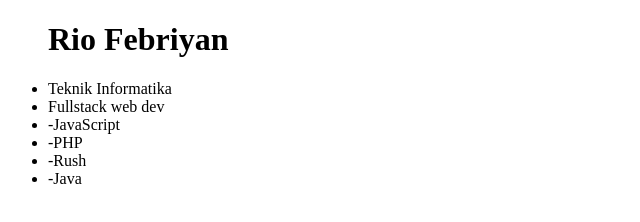
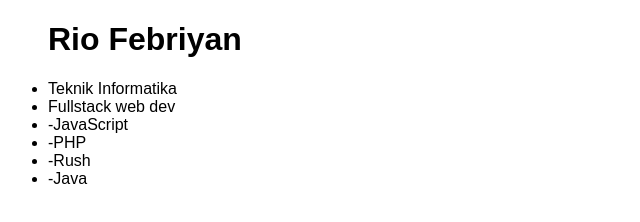
Before and after one commit to RioFebriyan244/my-goals, a plain HTML site: page index.html in a window 1280 px wide. Shown: the whole page, without its empty margins (0-640 px from the left). Drawn offline with Linux system fonts and the light colour scheme.

Commit message:
membuat file css

```diff
--- a/index.html
+++ b/index.html
@@ -3,6 +3,7 @@
 <head>
     <meta charset="UTF-8">
     <meta name="viewport" content="width=device-width, initial-scale=1.0">
+    <link rel="stylesheet" href="style.css" />
     <title>Document</title>
 </head>
 <body>
--- /dev/null
+++ b/style.css
@@ -0,0 +1,3 @@
+body {
+    font-family: Arial;
+}
```
